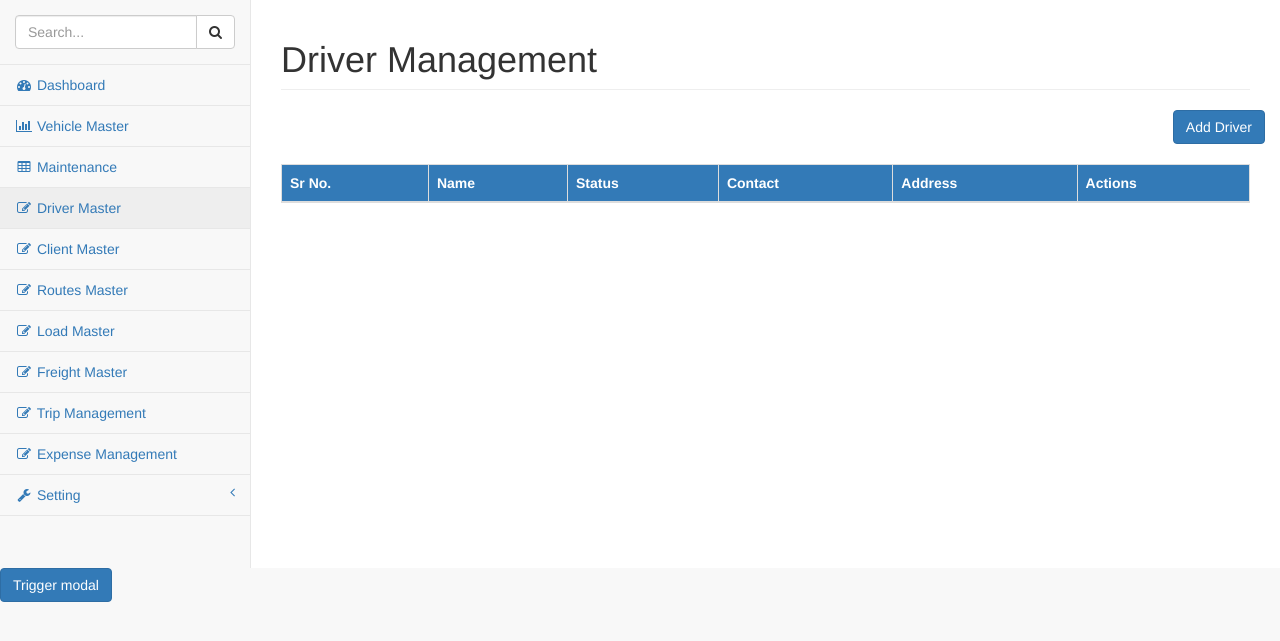
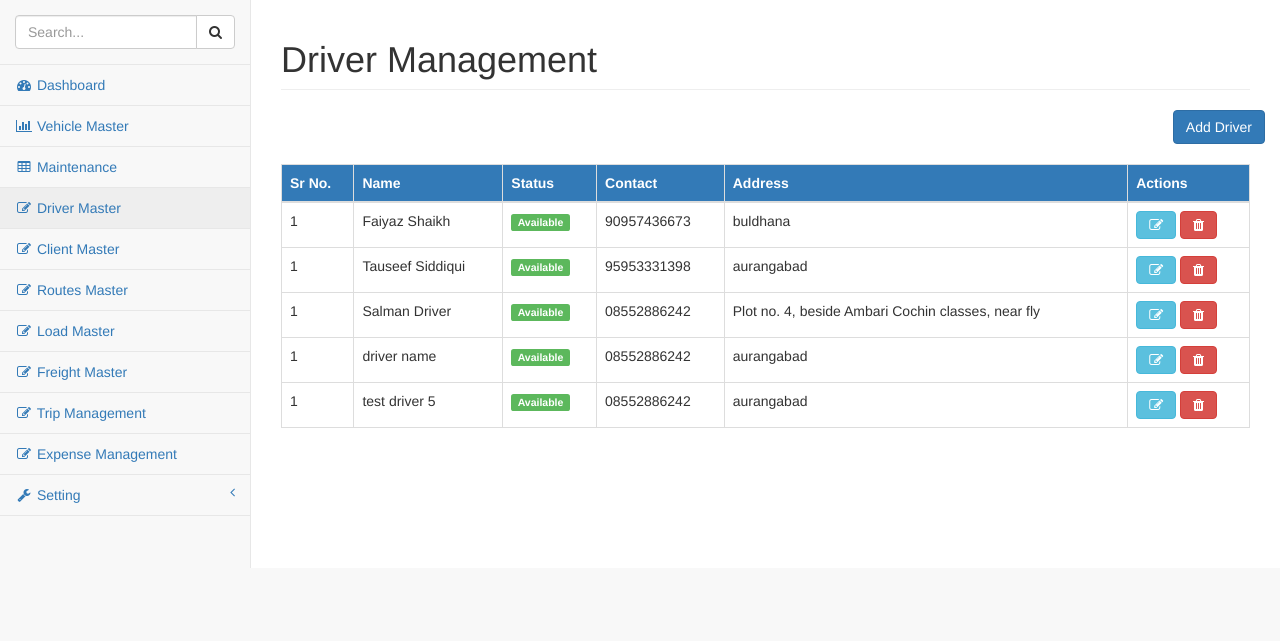
Before and after one commit to fayyaztech/transportManagement, a CodeIgniter app: page /transport/driver in a window 1280 px wide. Shown: the part 51-692 px from the top of the page. Run offline with CodeIgniter, Linux system fonts and the light colour scheme; data comes from the database, SQL or seed files in the repository; lists and menus that the app fills with data are empty.

Commit message:
load driver list added in page

```diff
--- a/application/views/driver.php
+++ b/application/views/driver.php
@@ -22,8 +22,6 @@
                     </div>
                 </div>
             </div>
-
-
             <div class="modal fade" id="modal1">
                 <div class="modal-dialog">
                     <div class="modal-content">
@@ -37,14 +35,12 @@
                     </div>
                 </div>
             </div>
-
-
             <div class="card-body">
                 <div class="table-responsive">
                     <table class="table table-bordered table-hover">
                         <thead class="bg-primary">
                             <tr>
-                                 <th>Sr No.</th>
+                                <th>Sr No.</th>
                                 <th>Name</th>
                                 <th>Status</th>
                                 <th>Contact</th>
@@ -54,7 +50,27 @@
                         </thead>
 
                         <tbody id="driver_management_table">
-
+                            <?php
+                            foreach ($driver_data as $value) {
+                            $count = 1;
+                            if ($value->driver_running_status == 1) {
+                            $status = '<span class="label label-success">Available</span>';
+                            } else {
+                            $status = '<span class="label label-danger">On Trip</span>';
+                            }
+                            echo '<tr>
+                                <td>' . $count++ . '</td>
+                                <td>' . $value->driver_name . '</td>
+                                <td>' . $status . '</td>
+                                <td>' . $value->driver_number . '</td>
+                                <td>' . $value->driver_permanent_address . '</td>
+                                <td value="' . $value->driver_id . '">
+                                    <button id="update_driver" class="btn btn-info fa fa-edit" ></button>
+                                    <button data-toggle="tooltip" data-placement="top" title="Delete" id="delete" class="btn btn-danger fa fa-trash"></button>
+                                </td>
+                            </tr>';
+                            }
+                            ?>
                         </tbody>
                     </table>
                 </div>
@@ -96,5 +112,5 @@
         </div>
     </div>
 </div>
-<a class="btn btn-primary" data-toggle="modal" href='#modal-id'>Trigger modal</a>
+
 </body>
```
